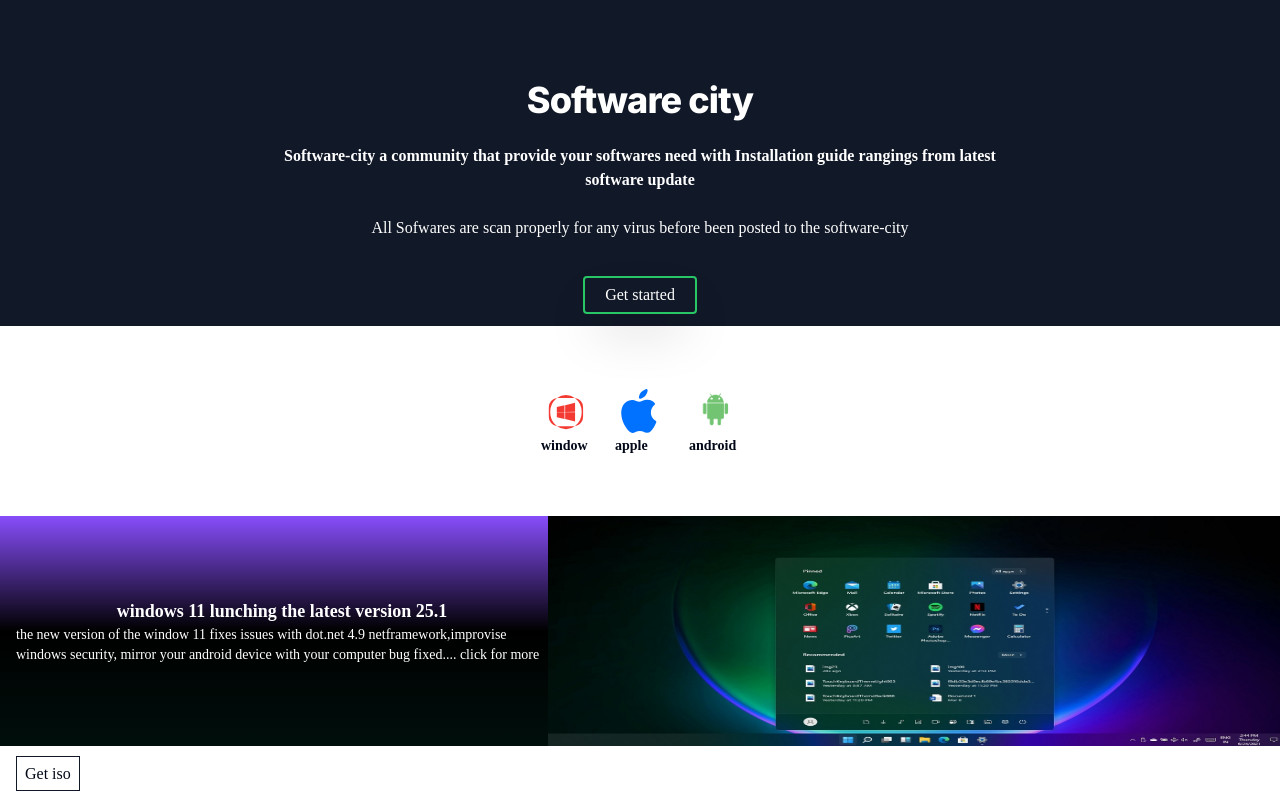
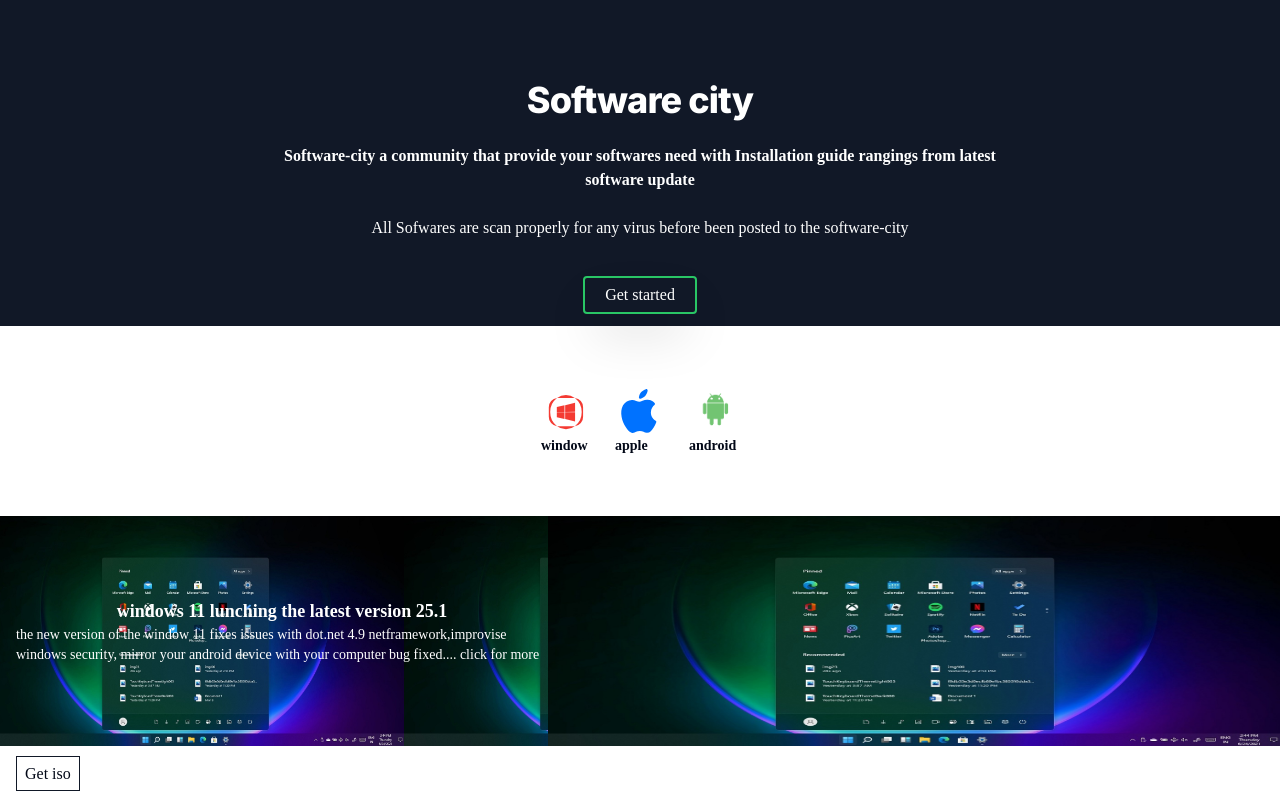
Before and after one commit to hcoretech/software_city, a Next.js app: page / in a window 1280 px wide. Built offline with nearby package versions, Linux system fonts and the light colour scheme.

Commit message:
new commit added

```diff
--- a/app/page.tsx
+++ b/app/page.tsx
@@ -41,7 +41,7 @@ export default function Welcome(){
                 }
 
             </div>
-            <div className="bg-gradient-to-b from-[#874DFB] [#874DFB]  to-[#000F0C] via-[#000] flex flex-row h-[230px] justify-between  items-center ">
+            <div className="bg-windows bg-right bg-contain flex flex-row h-[230px] justify-between  items-center ">
                 <div className=" ml-4">
                 <h1 className="font-bold px-5 text-white text-[18px] text-center  ">
                     windows 11 lunching the latest version 25.1
--- a/tailwind.config.ts
+++ b/tailwind.config.ts
@@ -17,6 +17,11 @@ module.exports = {
       },
     },
     extend: {
+
+
+        backgroundImage: {
+          'windows': "url('/windows11.jpg')"
+        },
       colors: {
         border: "hsl(var(--border))",
         input: "hsl(var(--input))",
```
